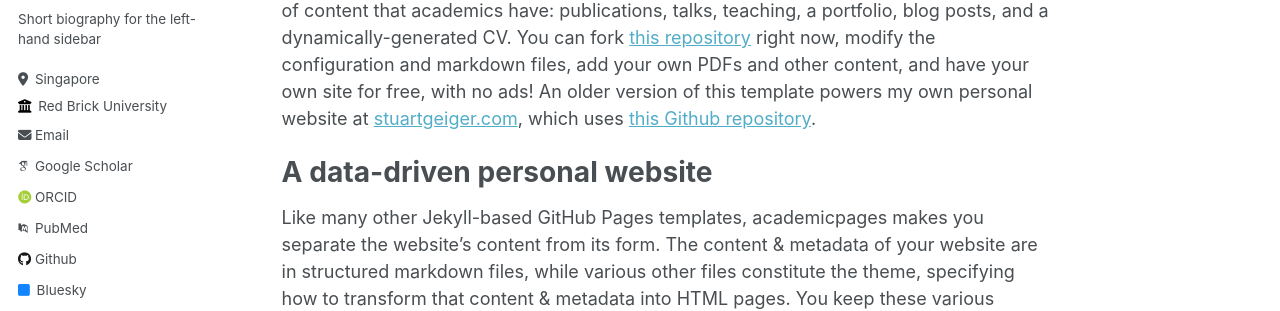
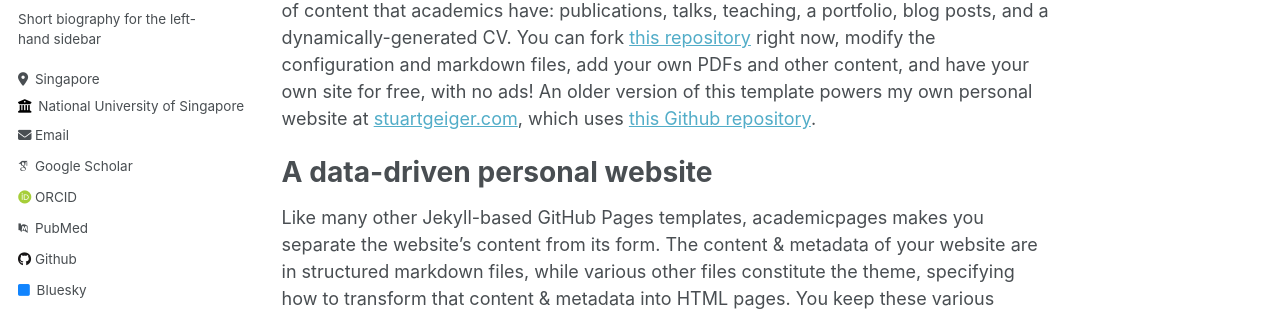
Before and after one commit to maohliang/nus.github.io, a Jekyll site: the page built from _pages/about.md, in a window 1280 px wide. Shown: the part 294-605 px from the top of the page. Built offline with Jekyll 4.4.1, drawn with Linux system fonts in a browser that asks for light colours; some web fonts are replaced.

Commit message:
Update _config.yml

```diff
--- a/_config.yml
+++ b/_config.yml
@@ -26,13 +26,13 @@ author:
   pronouns         : # example: "she/her"
   bio              : "Short biography for the left-hand sidebar"
   location         : "Singapore"
-  employer         : "Red Brick University"
+  employer         : "National University of Singapore"
   uri              : # URL
-  email            : "none@example.org"
+  email            : "mhliang@nus.edu.sg"
 
   # Academic websites
   arxiv            : # URL - Update with the correct link to your profile
-  googlescholar    : "https://scholar.google.com/citations?user=PS_CX0AAAAAJ"
+  googlescholar    : "https://scholar.google.com/citations?user=qX2QLZ0AAAAJ"
   impactstory      : # URL
   orcid            : "http://orcid.org/yourorcidurl"
   pubmed           : "https://www.ncbi.nlm.nih.gov/pubmed/?term=john+snow"
```
